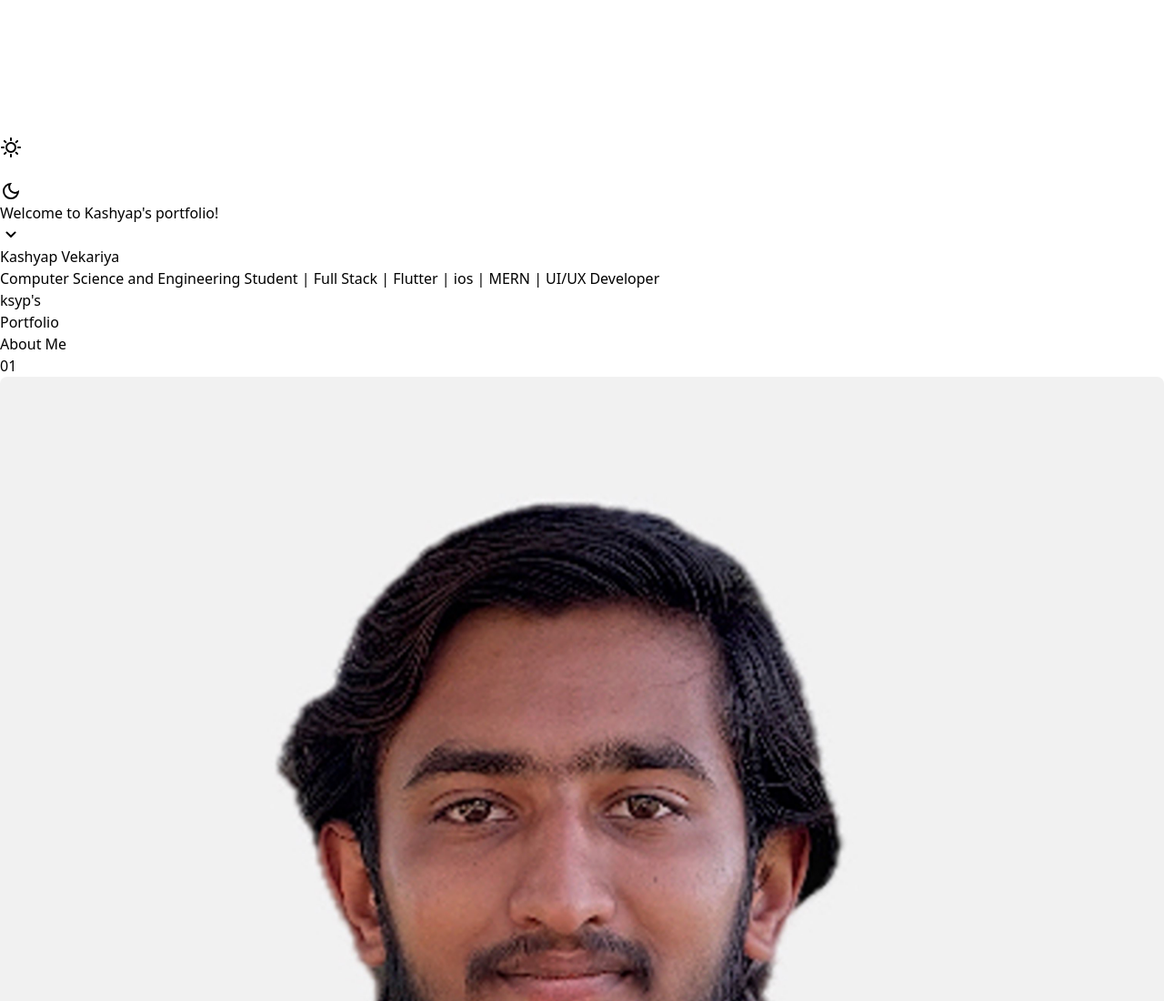
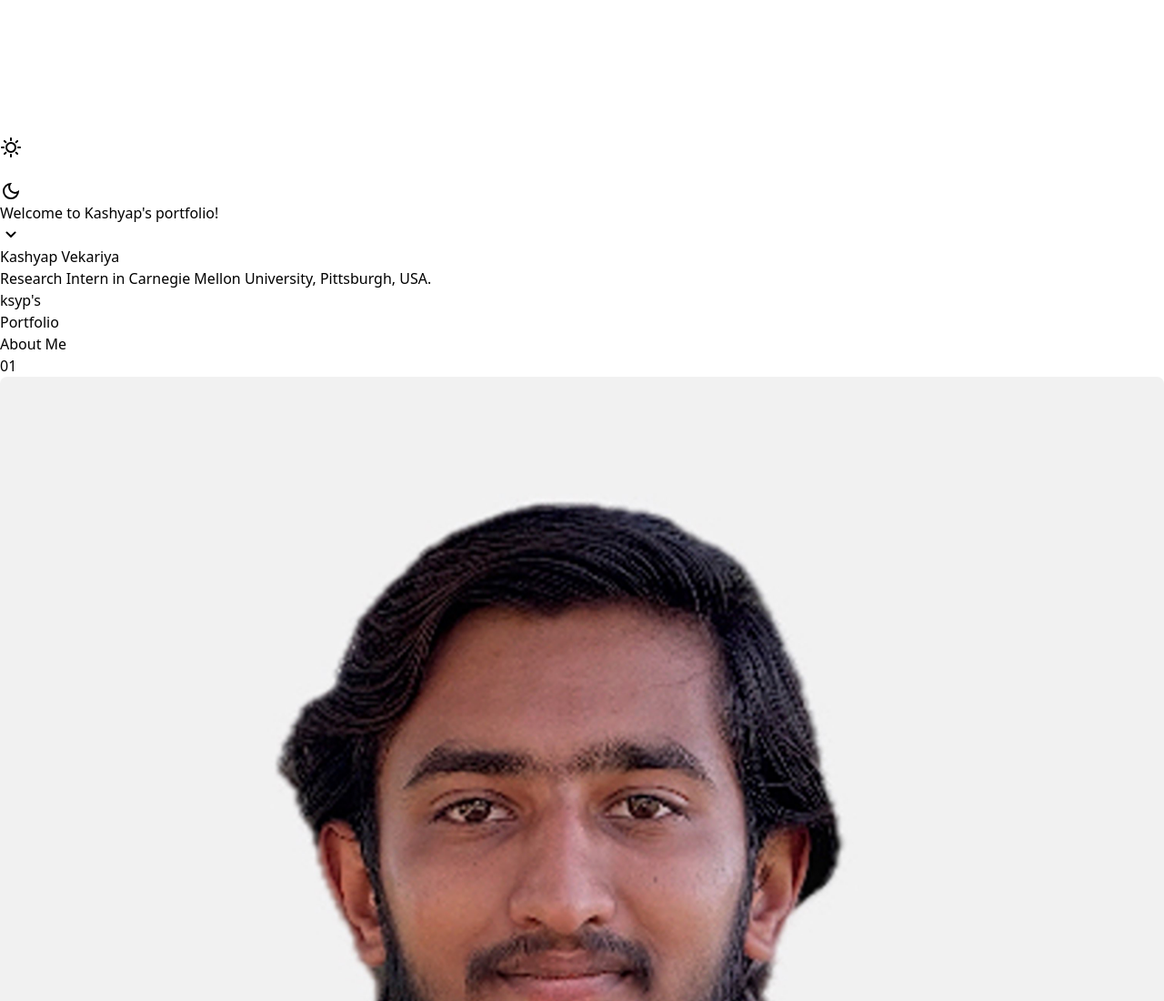
Before and after one commit to kashyapvekariya1905/Kashyap-Portfolio, a website: page index.html in a window 1280 px wide. Shown: the top 1100 px of the page at 91% size. Drawn offline with nearby package versions, Linux system fonts and the light colour scheme; a small style sheet from the web is missing.

Commit message:
internadd

```diff
--- a/index.html
+++ b/index.html
@@ -77,13 +77,15 @@
 
           <div class="hero-main">
             <h1 class="hero-main-title">Kashyap Vekariya</h1>
-            <p class="hero-main-description">Computer Science and Engineering Student | Full Stack | Flutter | ios | MERN | UI/UX  Developer</p>
+            <p class="hero-main-description">Research Intern in Carnegie Mellon University, Pittsburgh, USA.</p>
+            <!-- <p class="hero-main-description">Computer Science and Engineering Student | Full Stack | Flutter | ios | MERN | UI/UX  Developer</p> -->
             <!-- <p class="hero-main-description">k</p> -->
           </div>
 
           <div class="hero-second">
             <p class="hero-second-subheading first-sub">ksyp's</p>
             <p class="hero-second-subheading second-sub">Portfolio</p>
+            <!-- Research Intern in Carnegie Mellon University, Pittsburgh, USA -->
           </div>
 
         </div>
```
